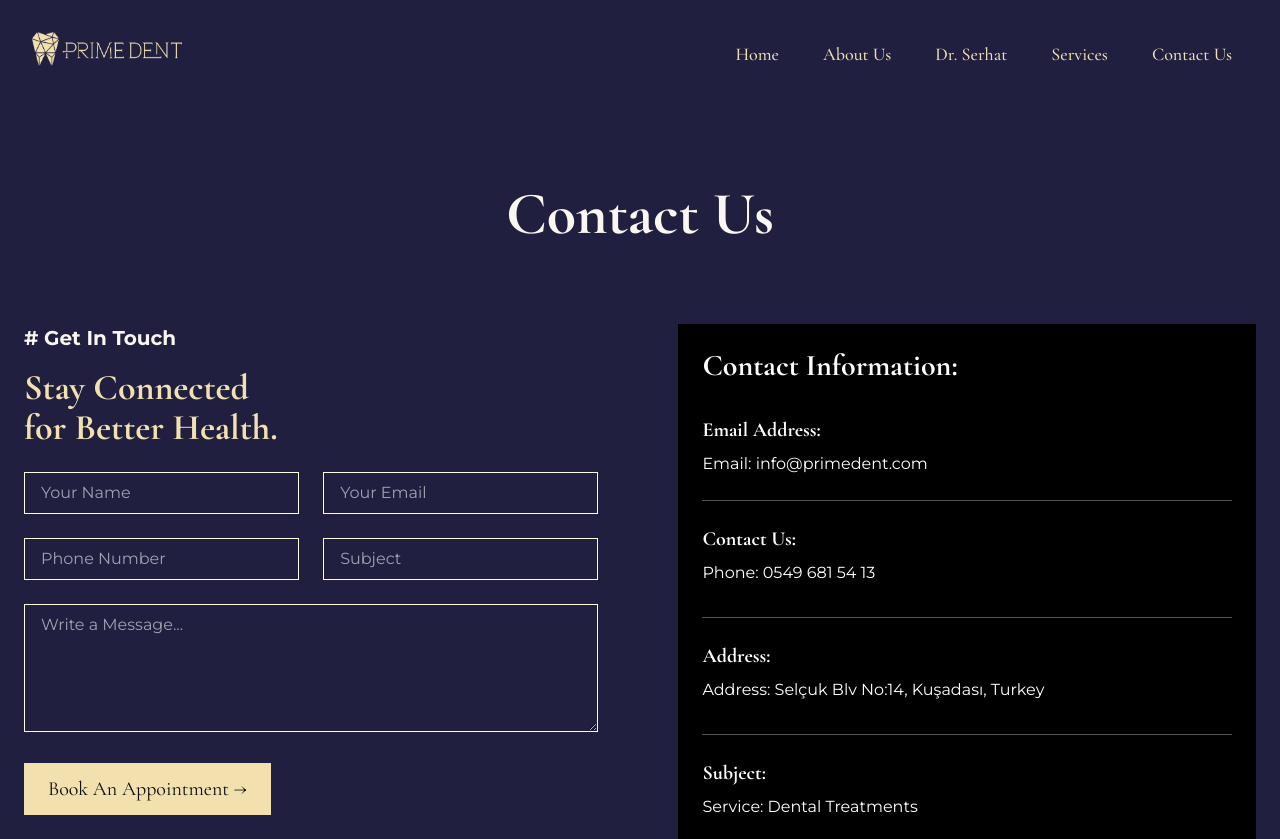
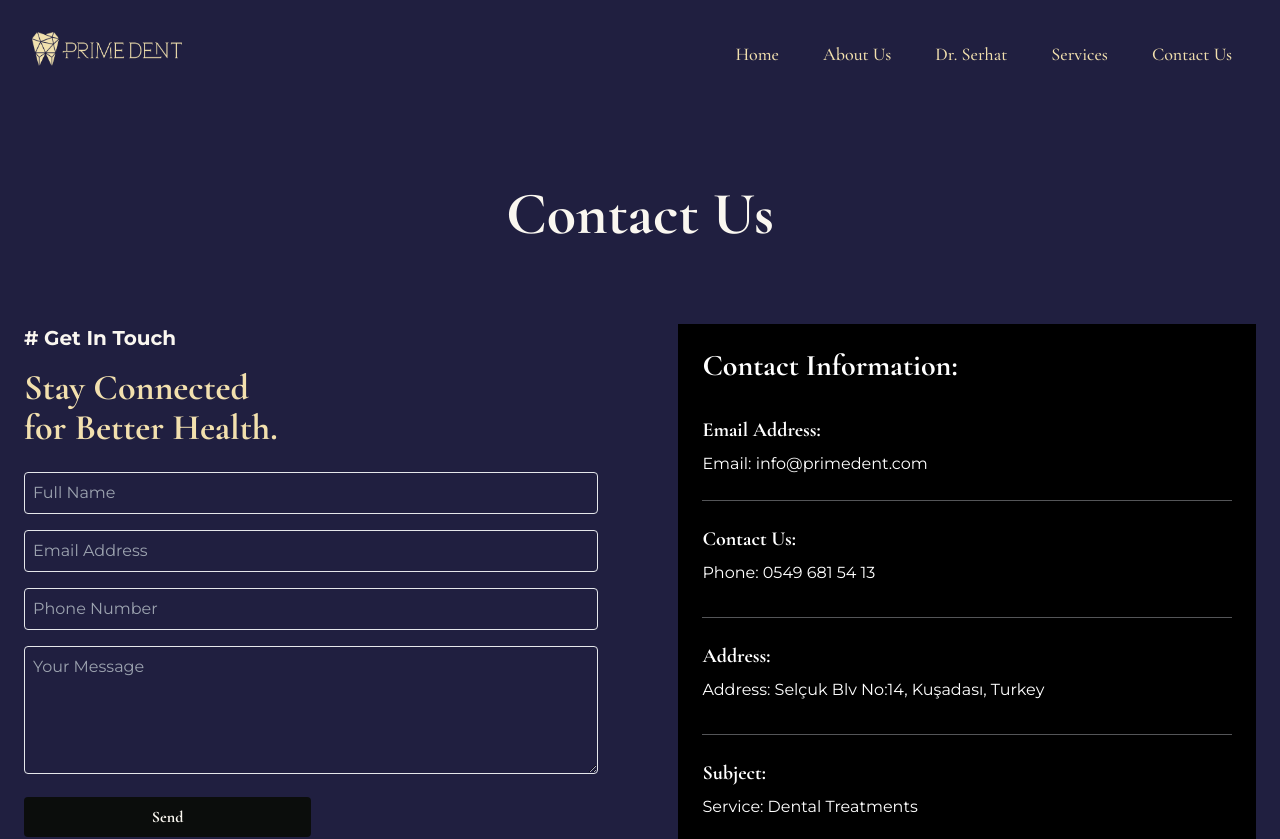
Before and after one commit to moh92ahm/primedent-next, a Next.js app: page /contact-us in a window 1280 px wide. Shown: the top 839 px of the page. Built offline with nearby package versions, Linux system fonts and the light colour scheme.

Commit message:
forms activated

```diff
--- a/src/app/contact-us/page.tsx
+++ b/src/app/contact-us/page.tsx
@@ -1,5 +1,7 @@
 import type { Metadata } from 'next'
 import React from 'react'
+
+import ContactFormWithMessage from '@/components/Forms/ContacFormWithMessage'
 
 export const metadata: Metadata = {
   title: 'Contact Us | Primedent',
@@ -23,42 +25,9 @@ export default function ContactUsPage() {
           <h2 className="mb-6 text-brand-primary text-4xl font-bold font-heading">
             Stay Connected <br /> for Better Health.
           </h2>
-          <form className="space-y-6">
-            <div className="flex flex-col md:flex-row gap-6">
-              <input
-                type="text"
-                placeholder="Your Name"
-                className="w-full px-4 py-2 bg-transparent border border-brand-light text-white"
-              />
-              <input
-                type="email"
-                placeholder="Your Email"
-                className="w-full px-4 py-2 bg-transparent border border-brand-light text-white"
-              />
-            </div>
-            <div className="flex flex-col md:flex-row gap-6">
-              <input
-                type="text"
-                placeholder="Phone Number"
-                className="w-full px-4 py-2 bg-transparent border border-brand-light text-white"
-              />
-              <input
-                type="text"
-                placeholder="Subject"
-                className="w-full px-4 py-2 bg-transparent border border-brand-light text-white"
-              />
-            </div>
-            <textarea
-              placeholder="Write a Message..."
-              className="w-full px-4 py-2 bg-transparent border border-brand-light text-white h-32"
-            ></textarea>
-            <button
-              type="submit"
-              className="bg-brand-primary font-heading text-xl text-brand-dark px-6 py-3"
-            >
-              Book An Appointment →
-            </button>
-          </form>
+          <div>
+          <ContactFormWithMessage />
+          </div>
         </div>
 
         {/* Contact Info */}
--- a/src/app/page.tsx
+++ b/src/app/page.tsx
@@ -8,7 +8,8 @@ import Image from 'next/image'
 import BeforeAfterSlider from '@/components/BeforeAfter'
 import TestimonialSlider from '@/components/Testimonials/TestimonialSlider'
 
-import ContactForm from '@/components/ContactForm'
+import ContactForm from '@/components/Forms/SimpleContactForm'
+
 
 import ServicesSection from '@/components/ServicesSection'
 
@@ -65,12 +66,12 @@ export default function Page() {
               </div>
 
               {/* Contact Form */}
-              <div className="flex-1 w-full">
+              <div className="flex-1 w-full font-body">
                 <ContactForm />
+
               </div>
             </div>
           </section>
-
         </div>
 
 
--- a/src/components/ContactForm/index.tsx
+++ /dev/null
@@ -1,72 +0,0 @@
-'use client'
-
-import { useState } from 'react'
-
-export default function ContactForm() {
-  const [form, setForm] = useState({ name: '', email: '', number: '' })
-  const [status, setStatus] = useState('')
-
-  const handleSubmit = async (e: React.FormEvent) => {
-    e.preventDefault()
-    setStatus('Sending...')
-
-    const res = await fetch('/api/contact', {
-      method: 'POST',
-      headers: { 'Content-Type': 'application/json' },
-      body: JSON.stringify(form),
-    })
-
-    if (res.ok) {
-      setStatus('Message sent successfully!')
-      setForm({ name: '', email: '', number: '' })
-    } else {
-      setStatus('Error sending message.')
-    }
-  }
-
-  return (
-    <form onSubmit={handleSubmit} className="max-w-2xl mx-auto space-y-4">
-      {/* Row 1: Name + Phone */}
-      <div className="flex flex-col md:flex-row gap-4">
-        <input
-          type="text"
-          name="name"
-          placeholder="Your name"
-          value={form.name}
-          onChange={e => setForm({ ...form, name: e.target.value })}
-          className="w-full md:w-1/2 border bg-brand-dark text-brand-white p-2 rounded"
-          required
-        />
-        <input
-          type="tel"
-          name="number"
-          placeholder="Your phone"
-          value={form.number}
-          onChange={e => setForm({ ...form, number: e.target.value })}
-          className="w-full md:w-1/2 border bg-brand-dark text-brand-white p-2 rounded"
-          required
-        />
-      </div>
-
-      {/* Row 2: Email + Button */}
-      <div className="flex flex-col md:flex-row gap-4">
-        <input
-          type="email"
-          name="email"
-          placeholder="Your email (optional)"
-          value={form.email}
-          onChange={e => setForm({ ...form, email: e.target.value })}
-          className="md:w-1/2 w-full border bg-brand-dark text-brand-white p-2 rounded"
-        />
-        <button
-          type="submit"
-          className="md:w-1/2 w-full bg-brand-primary text-brand-dark font-heading font-bold px-6 py-2 rounded"
-        >
-          Send
-        </button>
-      </div>
-
-      {status && <p className="text-sm text-gray-700 mt-2 text-center">{status}</p>}
-    </form>
-  )
-}
--- /dev/null
+++ b/src/components/Forms/ContacFormWithMessage.tsx
@@ -0,0 +1,14 @@
+'use client'
+
+
+export default function ContactFormWithMessage() {
+  return (
+     <form action="https://formsubmit.co/mohamad92ahm@gmail.com" method="POST" className="max-w-2xl mx-auto space-y-4" >
+        <input type="text" name="name" placeholder="Full Name" required className="w-full border bg-transparent text-brand-white p-2 rounded"></input>
+        <input type="email" name="email" placeholder="Email Address"  className="w-full border bg-transparent  text-brand-white p-2 rounded"></input>
+        <input type="tel" name="number" placeholder="Phone Number" required className="w-full border bg-transparent  text-brand-white p-2 rounded"></input>
+        <textarea name="message" placeholder="Your Message"  className="w-full border bg-transparent  text-brand-white p-2 rounded h-32"></textarea>
+        <button type="submit" className="md:w-1/2 w-full bg-brand-dark hover:bg-brand-primary hover:text-brand-dark font-heading font-bold px-6 py-2 rounded">Send</button>
+    </form>
+  )
+}
--- /dev/null
+++ b/src/components/Forms/SimpleContactForm.tsx
@@ -0,0 +1,17 @@
+'use client'
+
+
+export default function SimpleContactForm() {
+  return (
+     <form action="https://formsubmit.co/mohamad92ahm@gmail.com" method="POST" className="max-w-2xl mx-auto space-y-4" >
+      <div className="flex flex-col md:flex-row gap-4">
+        <input type="text" name="name" placeholder="Full Name" required className="w-full md:w-1/2 border bg-brand-dark text-brand-white p-2 rounded"></input>
+        <input type="email" name="email" placeholder="Email Address"  className="w-full md:w-1/2 border bg-brand-dark text-brand-white p-2 rounded"></input>
+      </div>
+      <div className="flex flex-col md:flex-row gap-4">
+        <input type="tel" name="number" placeholder="Phone Number" required className="md:w-1/2 w-full border bg-brand-dark text-brand-white p-2 rounded"></input>
+        <button type="submit" className="md:w-1/2 w-full bg-brand-primary text-brand-dark font-heading font-bold px-6 py-2 rounded">Send</button>
+      </div>
+    </form>
+  )
+}
```
